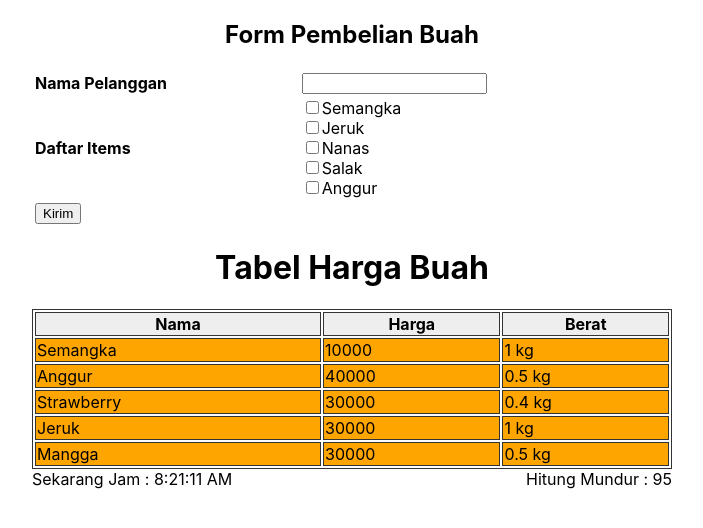
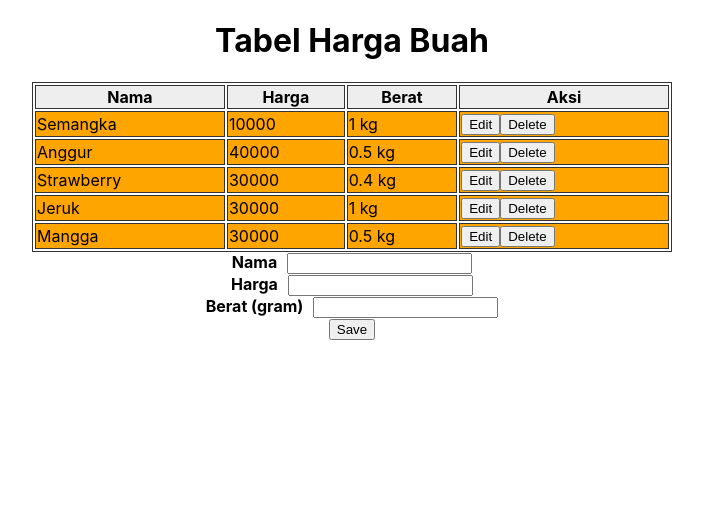
Before and after one commit to faytranevozter/sanbercode-reactjs-0820-2, a React (Create React App) app: page / in a window 1280 px wide. Shown: the top 528 px of the page, without its empty margins (288-991 px from the left). Built offline with nearby package versions, Linux system fonts and the light colour scheme.

Commit message:
tugas 12

```diff
--- a/src/App.js
+++ b/src/App.js
@@ -1,13 +1,14 @@
 import React from 'react';
 import './App.css';
-import Form from './Tugas-9/Form';
-import Table from './Tugas-10/Table';
-import LifeCycle from './Tugas-11/LifeCycle';
+// import Form from './Tugas-9/Form';
+// import Table from './Tugas-10/Table';
+// import LifeCycle from './Tugas-11/LifeCycle';
+import Tugas12 from './Tugas-12/Tugas12';
 
 function App() {
   return (
     <div className="box">
-      <Form />
+      {/* <Form />
       <Table
         data={[
           { nama: 'Semangka', harga: 10000, berat: 1000 },
@@ -17,7 +18,8 @@
           { nama: 'Mangga', harga: 30000, berat: 500 }
         ]}
       />
-      <LifeCycle />
+      <LifeCycle /> */}
+      <Tugas12 />
     </div>
   );
 }
--- /dev/null
+++ b/src/Tugas-12/Tugas12.js
@@ -0,0 +1,142 @@
+import React, { Component } from 'react';
+
+class Tugas12 extends Component {
+  constructor(props) {
+    super(props);
+    this.state = {
+      data: [
+        { nama: 'Semangka', harga: 10000, berat: 1000 },
+        { nama: 'Anggur', harga: 40000, berat: 500 },
+        { nama: 'Strawberry', harga: 30000, berat: 400 },
+        { nama: 'Jeruk', harga: 30000, berat: 1000 },
+        { nama: 'Mangga', harga: 30000, berat: 500 }
+      ],
+      idx: -1,
+      inputNamaBarang: '',
+      inputHargaBarang: '',
+      inputBeratBarang: '',
+    };
+    this.inputNama = React.createRef();
+    this.inputHarga = React.createRef();
+    this.inputBerat = React.createRef();
+  }
+
+  handleChangeInput = () => {
+    this.setState({
+      inputNamaBarang: this.inputNama.current.value,
+      inputHargaBarang: this.inputHarga.current.value,
+      inputBeratBarang: this.inputBerat.current.value,
+    });
+  }
+
+  handleEditBtn = (e) => {
+    const i = e.target.getAttribute('index');
+    const { data } = this.state;
+    const row = data[i];
+    this.setState({
+      inputNamaBarang: row.nama,
+      inputHargaBarang: row.harga,
+      inputBeratBarang: row.berat,
+      idx: i
+    });
+  }
+
+  handleDeleteBtn = (e) => {
+    const i = e.target.getAttribute('index');
+    const { data } = this.state;
+    data.splice(i, 1);
+    this.setState({
+      data,
+    });
+  }
+
+  handleSubmit = (e) => {
+    e.preventDefault();
+    const {
+      idx: i,
+      data,
+      inputNamaBarang,
+      inputHargaBarang,
+      inputBeratBarang,
+    } = this.state;
+    if (i === -1) {
+      // add data
+      this.setState({
+        data: [...data, {
+          nama: inputNamaBarang,
+          harga: inputHargaBarang,
+          berat: inputBeratBarang,
+        }],
+        inputNamaBarang: '',
+        inputHargaBarang: '',
+        inputBeratBarang: '',
+      });
+    } else {
+      // update
+      data[i] = {
+        nama: inputNamaBarang,
+        harga: inputHargaBarang,
+        berat: inputBeratBarang,
+      };
+
+      this.setState({
+        data,
+        inputNamaBarang: '',
+        inputHargaBarang: '',
+        inputBeratBarang: '',
+        idx: -1,
+      });
+    }
+  }
+
+  render() {
+    const {
+      data,
+      inputNamaBarang,
+      inputHargaBarang,
+      inputBeratBarang,
+    } = this.state;
+    return (
+      <div>
+        <h1>Tabel Harga Buah</h1>
+        <table className="custom">
+          <thead>
+            <tr>
+              <th>Nama</th>
+              <th>Harga</th>
+              <th>Berat</th>
+              <th>Aksi</th>
+            </tr>
+          </thead>
+          <tbody>
+            {data.map((v, i) => (
+              <tr key={v.nama}>
+                <td>{v.nama}</td>
+                <td>{v.harga}</td>
+                <td>{`${v.berat / 1000} kg`}</td>
+                <td>
+                  <button index={i} type="button" onClick={this.handleEditBtn}>Edit</button>
+                  <button index={i} type="button" onClick={this.handleDeleteBtn}>Delete</button>
+                </td>
+              </tr>
+            ))}
+          </tbody>
+        </table>
+        <form style={{ textAlign: 'center' }} onSubmit={this.handleSubmit}>
+          <strong style={{ marginRight: 10 }}>Nama</strong>
+          <input required type="text" ref={this.inputNama} value={inputNamaBarang} onChange={this.handleChangeInput} />
+          <br />
+          <strong style={{ marginRight: 10 }}>Harga</strong>
+          <input required type="number" ref={this.inputHarga} value={inputHargaBarang} onChange={this.handleChangeInput} />
+          <br />
+          <strong style={{ marginRight: 10 }}>Berat (gram)</strong>
+          <input required type="number" ref={this.inputBerat} value={inputBeratBarang} onChange={this.handleChangeInput} />
+          <br />
+          <button type="submit">Save</button>
+        </form>
+      </div>
+    );
+  }
+}
+
+export default Tugas12;
```
